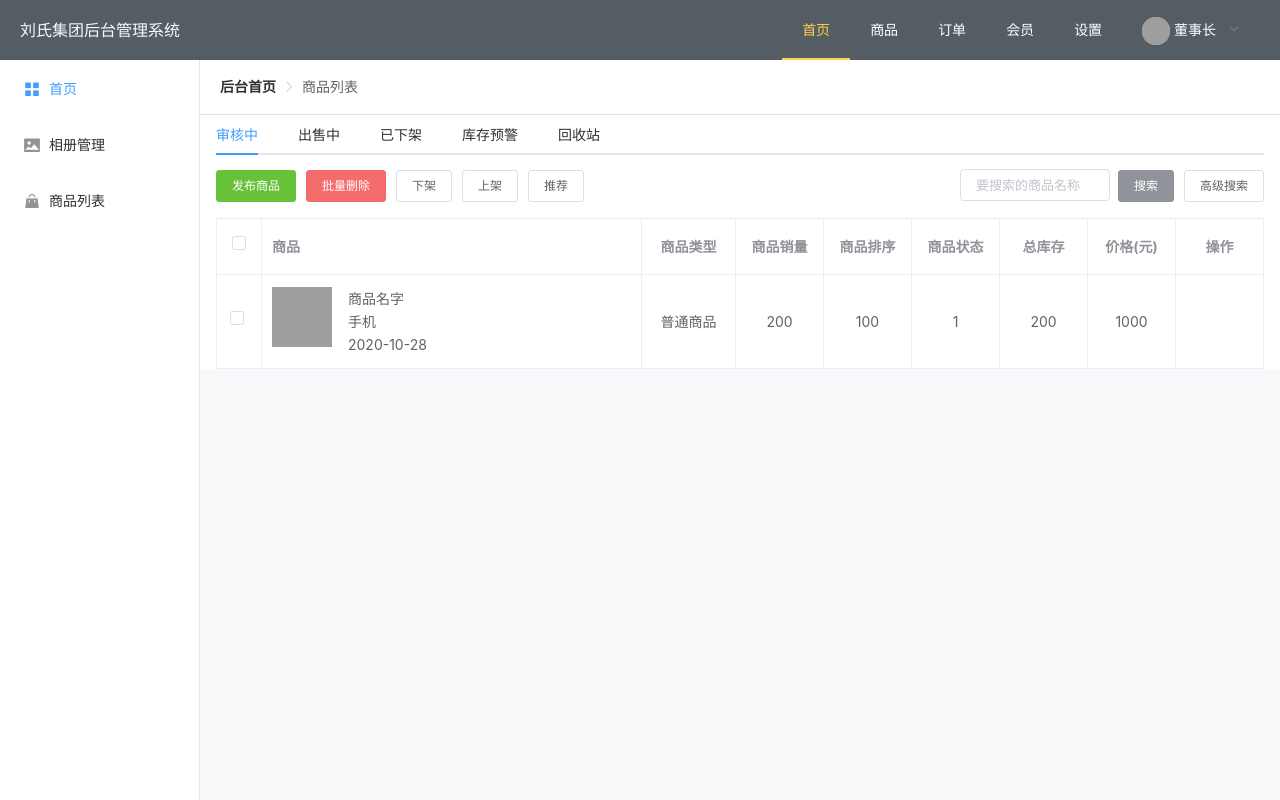
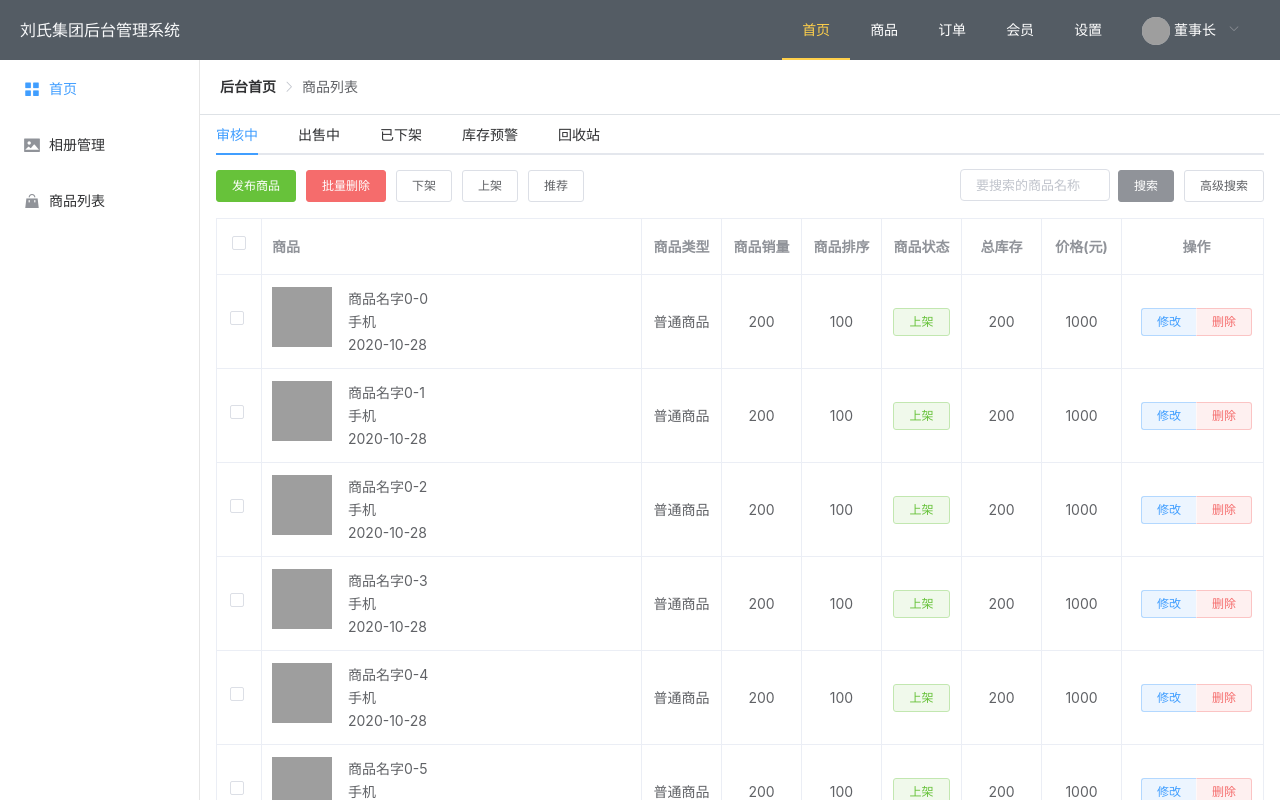
Before and after one commit to Sincerity7788/admin-element, a Vue app: page /#/shop/goods/list in a window 1280 px wide. Built offline with nearby package versions, Linux system fonts and the light colour scheme; grey boxes are pictures that could not be loaded.

Commit message:
创建虚拟数据

```diff
--- a/src/views/shop/goods/list.vue
+++ b/src/views/shop/goods/list.vue
@@ -1,5 +1,5 @@
 <template>
-    <div class="bg-white" style="margin:-20px; margin-top:-1rem;">
+    <div class="bg-white" style="margin:-20px; margin-top:-1rem;margin-bottom: 0!important;">
         <div class="px-3">
             <el-tabs v-model="tabIndex" @tab-click="handleClick">
                 <el-tab-pane :label="tab.name"
@@ -42,7 +42,7 @@
 						</template>
 					</buttonSearch>
                     <el-table border class="mt-3"
-                         :data="tableData"
+                         :data="tableData[tabI].list"
                          style="width: 100%" @selection-change="handleSelectionChange">
 						  <el-table-column
 						       type="selection"
@@ -78,9 +78,11 @@
 						   align="center">
 						 </el-table-column>
 						 <el-table-column
-						   prop="status"
 						   label="商品状态"
 						   align="center">
+						   <template slot-scope='scpoe'>
+						   		 <el-button type="success"size="mini" plain @click='changeStatus(scope.row)'>上架</el-button>
+						   </template>
 						 </el-table-column>
 						 <el-table-column
                            prop="stock"
@@ -94,7 +96,14 @@
 						 </el-table-column>
 						 <el-table-column
 						   label="操作"
-						   align="center">
+						   align="center"
+						   width="150">
+						   <template slot-scope='scope'>
+							   <el-button-group>
+								   <el-button size="mini" type="primary" plain>修改</el-button>
+								   <el-button size="mini" type="danger" plain @click='deleteItem(scope.$index)'>删除</el-button>
+							   </el-button-group>
+						   </template>
 						 </el-table-column>
                        </el-table>
 
@@ -127,9 +136,30 @@ export default{
            type: '',// 商品分类
            category: '',// 商品类型
         },
-		 tableData: [
+		 tableData: [ ],
+		  multipleSelection:[]
+    }),
+	created() {
+		this.__getData()
+	},
+    methods:{
+
+		// 生成list数据
+		__getData(){
+
+			for( let i = 0; i < this.tabs.length;i++ ){
+				console.log(this.tableData);
+				this.tableData.push({
+					currentPage:1,
+					list:[]
+				})
+
+				// 循环填充假数据
+				for( let j = 0; j < 20;j++ ){
+					this.tableData[i].list.push(
 					{
-				title:'商品名字',
+						id:j,
+						title:'商品名字'+ i + '-' + j,
 						cover:'https://img13.360buyimg.com/n7/jfs/t1/150526/26/3958/83972/5f9011b0E34f13e87/7eef266cecb887db.jpg',
 						create_time:'2020-10-28',
 						category:'手机',
@@ -140,11 +170,29 @@ export default{
 						stock:200,
 						pprice: 1000,
 						ischeck:1
+					})
 				}
-		 ],
-		  multipleSelection:[]
-    }),
-    methods:{
+			}
+		},
+		// 上下架
+		changeStatus(item){
+			item.status
+		},
+		// 删除列表指定一项
+		deleteItem( index ){
+			 this.$confirm('此操作将永久删除该项, 是否继续?', '温馨提示', {
+			          confirmButtonText: '确定',
+			          cancelButtonText: '取消',
+			          type: 'error'
+			        }).then(() => {
+						this.tableData[this.tabIndex].list.splice(index,1)
+			          this.$message({
+			            type: 'success',
+			            message: '删除成功!'
+			          });
+			        })
+
+		},
         // 选项卡切换事件
         handleClick(tab, event){
             this.tabIndex = tab.index;
```
Lines whose indentation alone changed are shown as unchanged.
